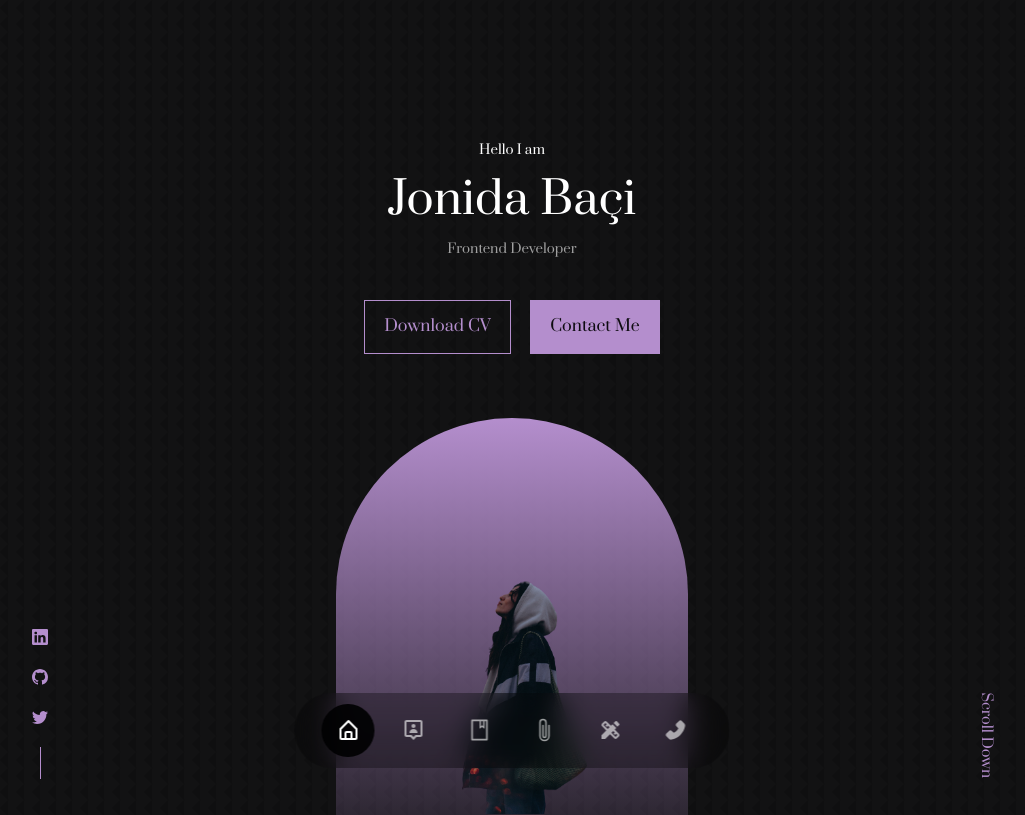
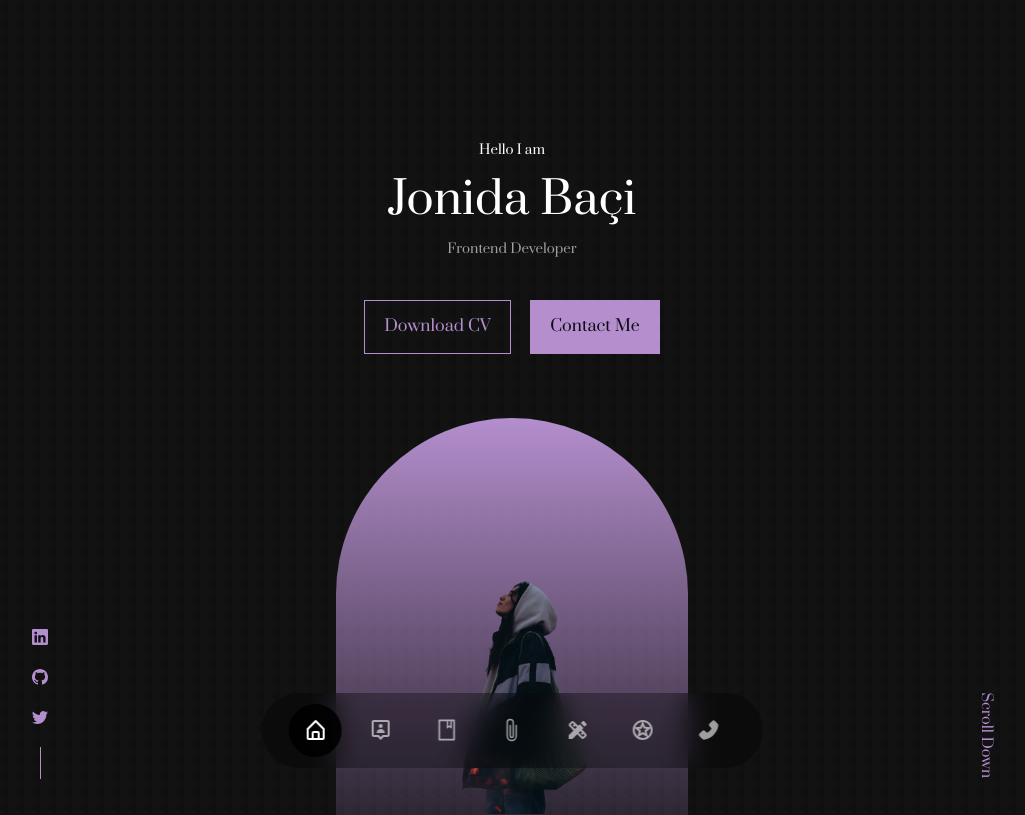
Before and after one commit to nidabaci/nidas-react-portofolio, a React (Create React App) app: page / in a window 1280 px wide. Shown: the top 815 px of the page, without its empty margins (128-1153 px from the left). Built offline with nearby package versions, Linux system fonts and the light colour scheme.

Commit message:
feat: Added in nav testimonial section

```diff
--- a/src/components/nav/Nav.jsx
+++ b/src/components/nav/Nav.jsx
@@ -18,9 +18,8 @@ const Nav = () => {
       <a href="#experience" onClick={() => setActiveNav('#experience')} className={activeNav == '#experience' ? 'active' : ''}><AiOutlineBook/></a>
       <a href="#portofolio" onClick={() => setActiveNav('#portofolio')} className={activeNav == '#portofolio' ? 'active' : ''}><BsPaperclip/></a>
       <a href="#services" onClick={() => setActiveNav('#services')} className={activeNav == '#services' ? 'active' : ''}><MdDesignServices/></a>
-      {/* <a href="#testimonial" onClick={() => setActiveNav('#testimonial')} className={activeNav == '#testimonial' ? 'active' : ''}><MdOutlineStars/></a> */}
+      <a href="#testimonial" onClick={() => setActiveNav('#testimonial')} className={activeNav == '#testimonial' ? 'active' : ''}><MdOutlineStars/></a>
       <a href="#contact" onClick={() => setActiveNav('#contact')} className={activeNav == '#contact' ? 'active' : ''}><AiFillPhone/></a>
-
     </nav>
   )
 }
```
